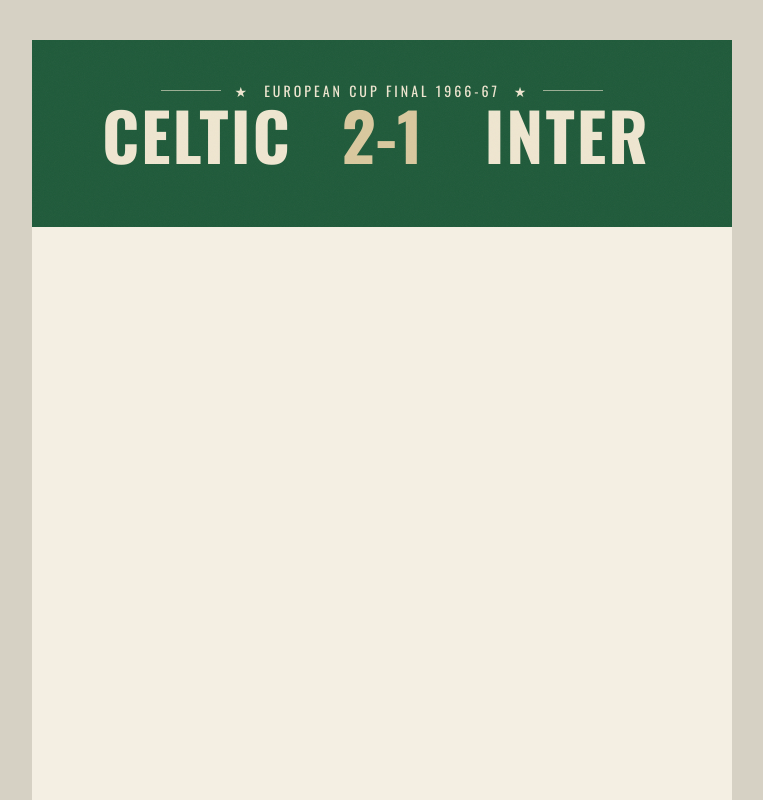
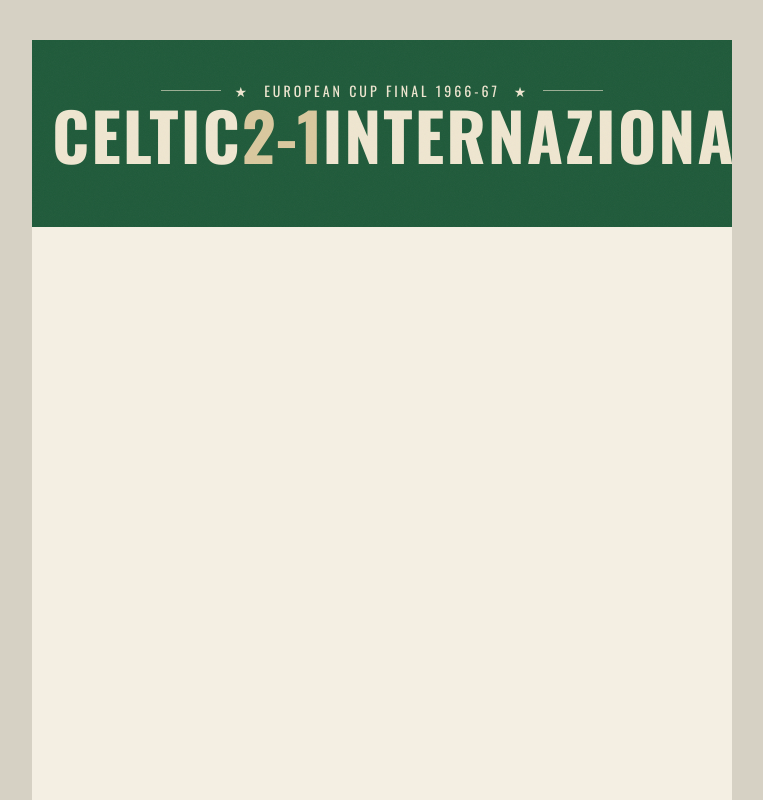
Before and after one commit to fiumara-4/matchday-classics, a Next.js app: page / in a window 1280 px wide. Shown: the top 800 px of the page, without its empty margins (258-1021 px from the left). Built offline with nearby package versions, Linux system fonts and the light colour scheme.

Commit message:
Update page.tsx

```diff
--- a/app/page.tsx
+++ b/app/page.tsx
@@ -27,7 +27,7 @@
           <div className={styles.scoreLine}>
             <span className={styles.team}>CELTIC</span>
             <span className={styles.score}>2-1</span>
-            <span className={styles.team}>INTER</span>
+            <span className={styles.team}>INTERNAZIONALE FC</span>
           </div>
 
         </div>
```
